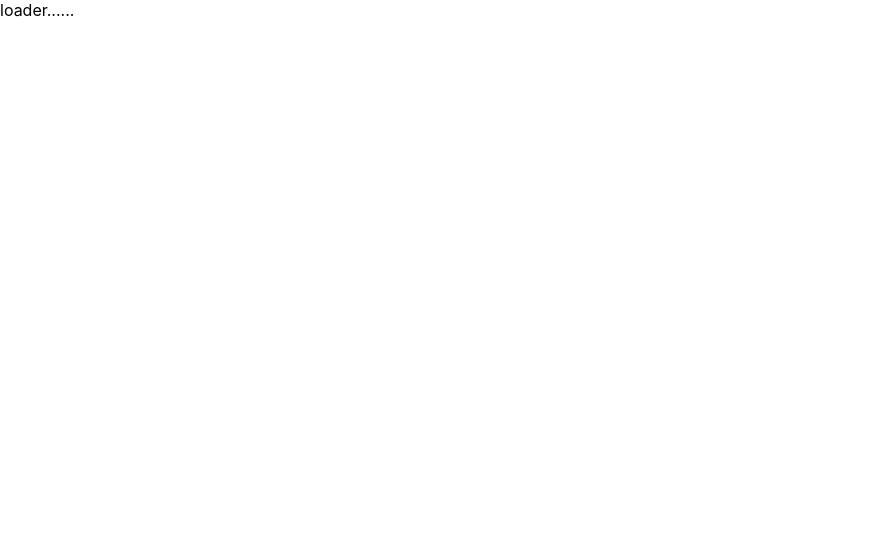
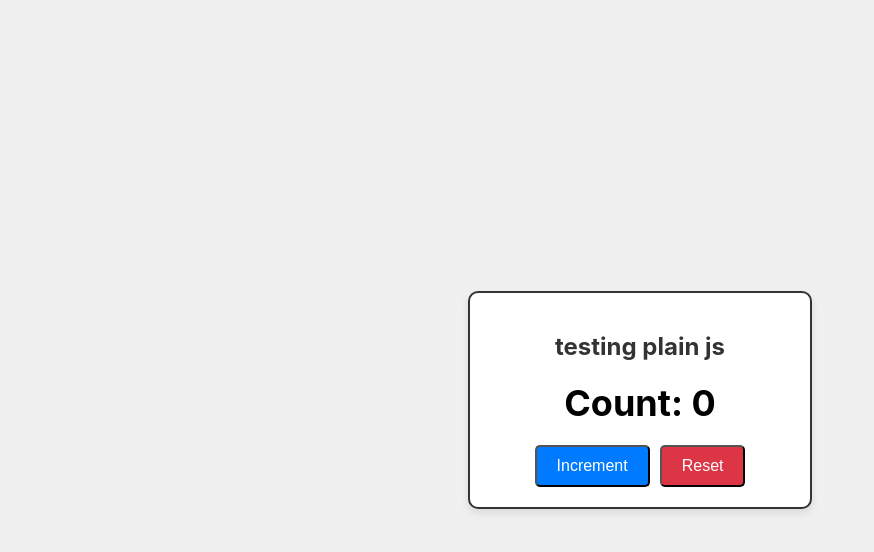
Before and after one commit to aniket-bhadra/React-Tricky-Concepts-Practice-and-Revise, a React (Create React App) app in the folder react-tricky-concepts-practice-and-revise/: page / in a window 1280 px wide. Shown: the top 552 px of the page, without its empty margins (0-874 px from the left). Built offline with nearby package versions, Linux system fonts and the light colour scheme.

Commit message:
few things added & sorted

```diff
--- a/react-tricky-concepts-practice-and-revise/src/App.js
+++ b/react-tricky-concepts-practice-and-revise/src/App.js
@@ -15,13 +15,13 @@ function App() {
       {/* <MyComponent /> */}
       {/* <MyComponent4 /> */}
       {/* <MyComponent5 /> */}
-      {/* <MyComponent2 /> */}
+      <MyComponent2 />
       {/* <MyComponent3 /> */}
       {/* <TestingRerendering /> */}
       {/* <TestingRerendering2>
         <Skeleten />
       </TestingRerendering2> */}
-      <Loader2 />
+      {/* <Loader2 /> */}
     </div>
   );
 }
--- a/react-tricky-concepts-practice-and-revise/src/components/MyComponent2.js
+++ b/react-tricky-concepts-practice-and-revise/src/components/MyComponent2.js
@@ -10,8 +10,7 @@ function MyComponent2() {
     setCount(count + 1);
     setTimeout(() => {
       console.log(`[${new Date().toISOString()}] this is setTimeout`);
-
-    },0);
+    }, 0);
     console.log("after setTimeout");
   }
 
@@ -22,8 +21,7 @@ function MyComponent2() {
   const handleClick = () => {
     asynchrounusMine();
     hello();
-    console.log(`[${new Date().toISOString()}] ${count}`);
-
+    console.log(`[${new Date().toISOString()}]---inside handle click ${count}`);
   };
 
   const resetHandler = () => setCount(0);
--- a/react-tricky-concepts-practice-and-revise/src/components/conext/Auth.js
+++ b/react-tricky-concepts-practice-and-revise/src/components/conext/Auth.js
@@ -11,12 +11,12 @@ const AuthProvider = ({ children }) => {
   const [show, setShow] = useState(5);
   const [seen, setSeen] = useState("seen");
 
-  console.log("inside authProvider");
+  // console.log("inside authProvider");
 
-  useEffect(() => {
-    console.log("inside authProvider useEffect");
-    setShow(25);
-  }, []);
+  // useEffect(() => {
+  //   console.log("inside authProvider useEffect");
+  //   setShow(25);
+  // }, []);
 
   return (
     <appContext.Provider value={{ show, setShow, seen, setSeen }}>
```
